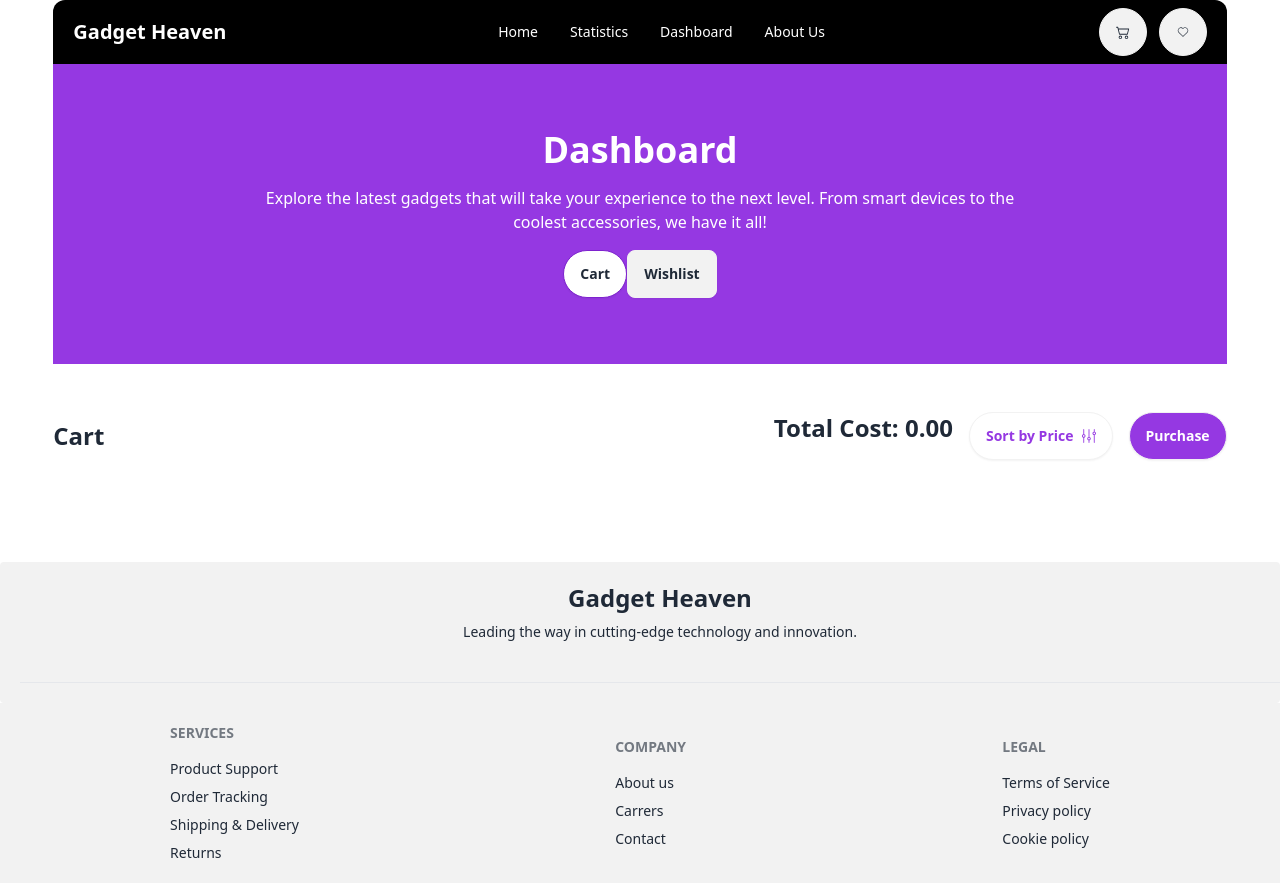
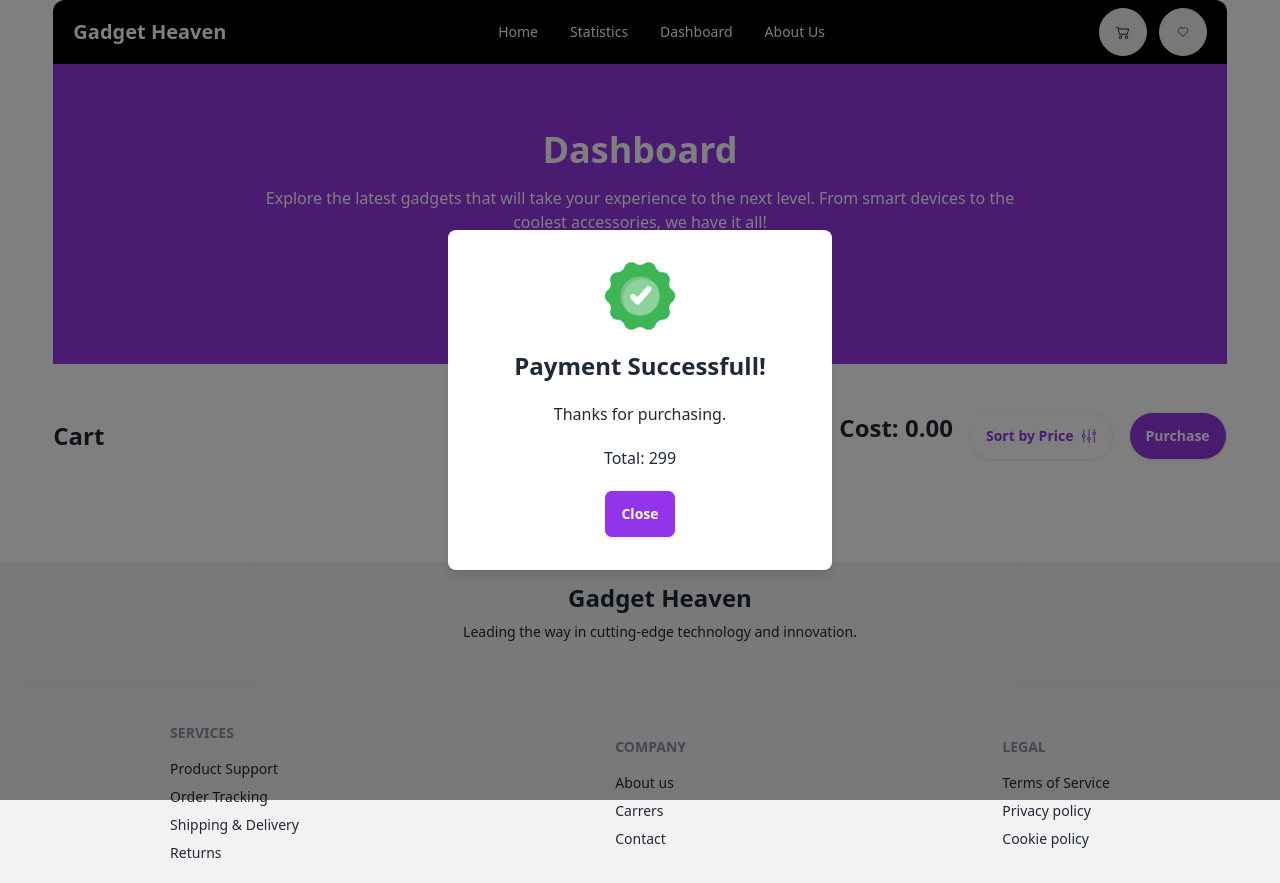
Before and after one commit to AbdullahAlTowsif/Gadget-Heaven, a React (Vite) app: page /dashboard in a window 1280 px wide. Both pictures are taken after a click on the button "Purchase". Built offline with nearby package versions, Linux system fonts and the light colour scheme.

Commit message:
modal added

```diff
--- a/src/components/DashCardHeading.jsx
+++ b/src/components/DashCardHeading.jsx
@@ -1,6 +1,6 @@
 import { SlEqualizer } from "react-icons/sl";
 
-const DashCardHeading = ({gadget, handleSort}) => {
+const DashCardHeading = ({gadget, handleSort, handlePurchase}) => {
     console.log(gadget)
     let sum = 0
     gadget.map((item) => (
@@ -15,7 +15,7 @@ const DashCardHeading = ({gadget, handleSort}) => {
                 <div className="flex space-x-4">
                     <h1 className="font-bold text-2xl">Total Cost: {sum.toFixed(2)}</h1>
                     <button onClick={handleSort} className="btn flex text-[#9538E2] bg-white rounded-full">Sort by Price <SlEqualizer /> </button>
-                    <button className="btn bg-[#9538E2] text-white rounded-full">Purchase</button>
+                    <button onClick={handlePurchase} className="btn bg-[#9538E2] text-white rounded-full">Purchase</button>
                 </div>
             </div>
         </div>
--- /dev/null
+++ b/src/components/Modal.jsx
@@ -0,0 +1,11 @@
+const Modal = ({ children, onClose }) => {
+    return (
+      <div className="fixed top-0 left-0 w-full h-full bg-black bg-opacity-50 flex justify-center items-center">
+        <div className="bg-white p-8 rounded-lg shadow-lg max-w-sm w-full text-center">
+          {children}
+        </div>
+      </div>
+    );
+  };
+
+  export default Modal;
--- a/src/pages/Dashboard.jsx
+++ b/src/pages/Dashboard.jsx
@@ -1,15 +1,22 @@
 import { useEffect, useState } from "react";
-import { getAllCarts } from "../utils";
+import { getAllCarts, removeCart } from "../utils";
 import DashboardCards from "../components/DashboardCards";
 import WishlistCards from "../components/WishlistCards";
 import DashCardHeading from "../components/DashCardHeading";
 import WishCardHeading from "../components/WishCardHeading";
 import toast from "react-hot-toast";
+import { useNavigate } from "react-router-dom";
+import Modal from "../components/Modal";
+import GroupPic from "../assets/Group.png"
 
 const Dashboard = () => {
 
     const [gadget, setGadget] = useState([])
-    useEffect(()=> {
+
+    const [isModalOpen, setIsModalOpen] = useState(false);
+    const navigate = useNavigate();
+
+    useEffect(() => {
         const carts = getAllCarts()
         setGadget(carts)
     }, [])
@@ -20,19 +27,31 @@ const Dashboard = () => {
         setGadget(sorted);
     };
 
+    // handle purchase
+    const handlePurchase = () => {
+        setIsModalOpen(true)
+        removeCart()
+    }
+
+    // close modal and navigate to home
+    const handleCloseModal = () => {
+        setIsModalOpen(false);
+        navigate("/");
+    }
+
     const [isActive, setIsActive] = useState({
         status: true,
         check: 'cart'
     })
 
     const handleIsActive = (check) => {
-        if(check === 'cart'){
+        if (check === 'cart') {
             setIsActive({
                 status: true,
                 check: 'cart'
             })
         }
-        else{
+        else {
             setIsActive({
                 status: false,
                 check: 'wishlist'
@@ -46,15 +65,15 @@ const Dashboard = () => {
                 <h1 className="text-4xl font-bold text-white">Dashboard</h1>
                 <p className="text-white text-center mt-4 max-w-3xl">Explore the latest gadgets that will take your experience to the next level. From smart devices to the coolest accessories, we have it all!</p>
                 <div className="mt-4">
-                    <button onClick={()=> handleIsActive('cart')} className={`${isActive.status ? 'btn active bg-white border border-purple-700 rounded-full' : 'btn'}`}>Cart</button>
-                    <button onClick={()=> handleIsActive('wishlist')} className={`${isActive.status ? 'btn' : 'btn active rounded-full'}`}>Wishlist</button>
+                    <button onClick={() => handleIsActive('cart')} className={`${isActive.status ? 'btn active bg-white border border-purple-700 rounded-full' : 'btn'}`}>Cart</button>
+                    <button onClick={() => handleIsActive('wishlist')} className={`${isActive.status ? 'btn' : 'btn active rounded-full'}`}>Wishlist</button>
                 </div>
             </div>
 
             {/* Dynamic Data */}
             <div>
                 {
-                    isActive.status ? <DashCardHeading gadget={gadget} handleSort={handleSort}></DashCardHeading> : <WishCardHeading></WishCardHeading>
+                    isActive.status ? <DashCardHeading gadget={gadget} handleSort={handleSort} handlePurchase={handlePurchase}></DashCardHeading> : <WishCardHeading></WishCardHeading>
                 }
                 {
                     gadget.map((gadget, i) => (
@@ -62,6 +81,20 @@ const Dashboard = () => {
                     ))
                 }
             </div>
+            {/* Modal */}
+            {isModalOpen && (
+                <Modal onClose={handleCloseModal}>
+                    <div className="flex flex-col justify-center items-center space-y-5">
+                        <img src={GroupPic} alt="" />
+                        <h2 className="text-2xl font-bold">Payment Successfull!</h2>
+                        <p>Thanks for purchasing.</p>
+                        <p>Total: 299</p>
+                        <button onClick={handleCloseModal} className="btn bg-purple-600 text-white mt-4">
+                            Close
+                        </button>
+                    </div>
+                </Modal>
+            )}
         </div>
     );
 };
--- a/src/utils/index.js
+++ b/src/utils/index.js
@@ -43,4 +43,9 @@ const addToWishlist = gadget => {
     toast.success("Successfully added to wishlist!");
 }
 
-export { addToCart, getAllCarts, addToWishlist, getAllWishlist }
+const removeCart = () => {
+    // const carts = getAllCarts()
+    localStorage.removeItem('carts')
+  }
+
+export { addToCart, getAllCarts, addToWishlist, getAllWishlist, removeCart }
```
